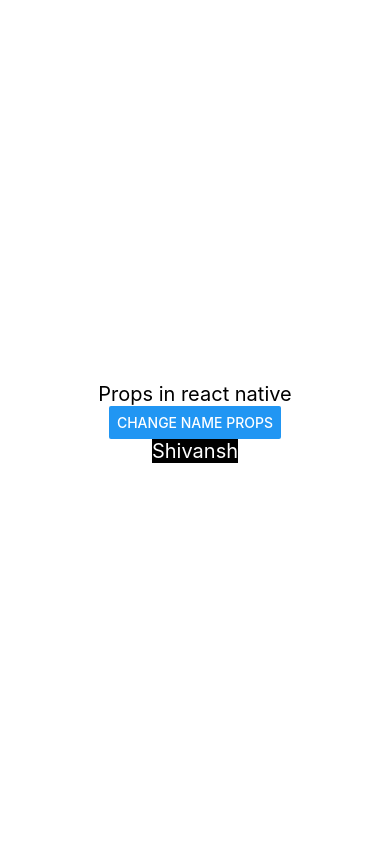
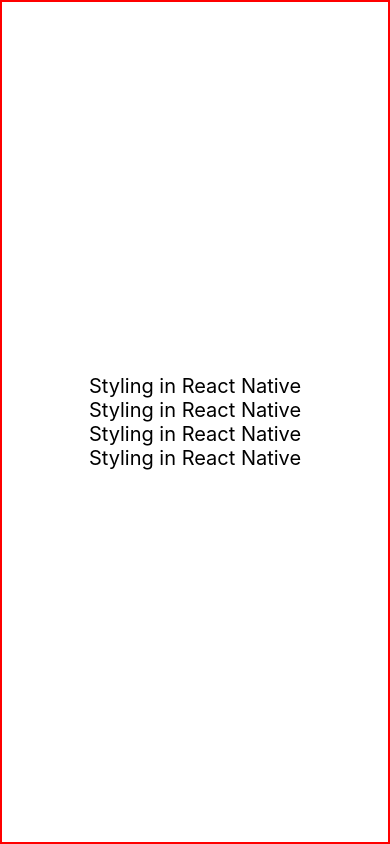
Before and after one commit to ShivanshMehtaa/RNative, a React Native app: screen / in a window 390 px wide. Built offline with nearby package versions, Linux system fonts and the light colour scheme.

Commit message:
styles in react native

```diff
--- a/App.js
+++ b/App.js
@@ -1,5 +1,8 @@
 import { useState } from "react";
 import { StyleSheet, Text, View, Button } from "react-native";
+
+//external styling
+import styles from "./styles.js/sampleStyle";
 
 export default function App() {
   // let name1= 'Anil';
@@ -8,38 +11,14 @@
     setName("hannu hehe");
   };
   return (
+/* internal style */
     <View style={styles.container}>
-      <Text style={{ fontSize: 20 }}>Props in react native</Text>
-      <Button onPress={change} title="Change name Props"></Button>
-      <User name= {name}/>
+      {/* inline styling */}
+      <Text style={{ fontSize: 20 }}>Styling in React Native</Text>
+      <Text style={{ fontSize: 20 }}>Styling in React Native</Text>
+      <Text style={{ fontSize: 20 }}>Styling in React Native</Text>
+      <Text style={{ fontSize: 20 }}>Styling in React Native</Text>
+
     </View>
   );
 }
-
-//component
-const User = (props) => {
-  // console.warn(props)
-  return (
-    <View style={{backgroundColor:'black'}}>
-      <Text style={{ fontSize: 20, color:'white' }}>{props.name}</Text>
-    </View>
-  )
-};
-
-const styles = StyleSheet.create({
-  container: {
-    flex: 1,
-    backgroundColor: "white",
-    alignItems: "center",
-    justifyContent: "center",
-  },
-  text: {
-    color: "red",
-    fontSize: 20,
-  },
-  button: {
-    color: "yellow",
-    borderRadius: 30,
-    border: "2pxsolid red",
-  },
-});
--- /dev/null
+++ b/styles.js/sampleStyle.js
@@ -0,0 +1,22 @@
+import { StyleSheet, Text, View, Button } from "react-native";
+const styles = StyleSheet.create({
+    container: {
+      borderColor:'red',
+      borderWidth:2,
+      flex: 1,
+      backgroundColor: "white",
+      alignItems: "center",
+      justifyContent: "center",
+    },
+    text: {
+      color: "red",
+      fontSize: 20,
+    },
+    button: {
+      color: "yellow",
+      borderRadius: 30,
+      border: "2pxsolid red",
+    },
+  });
+
+export default styles;
```
